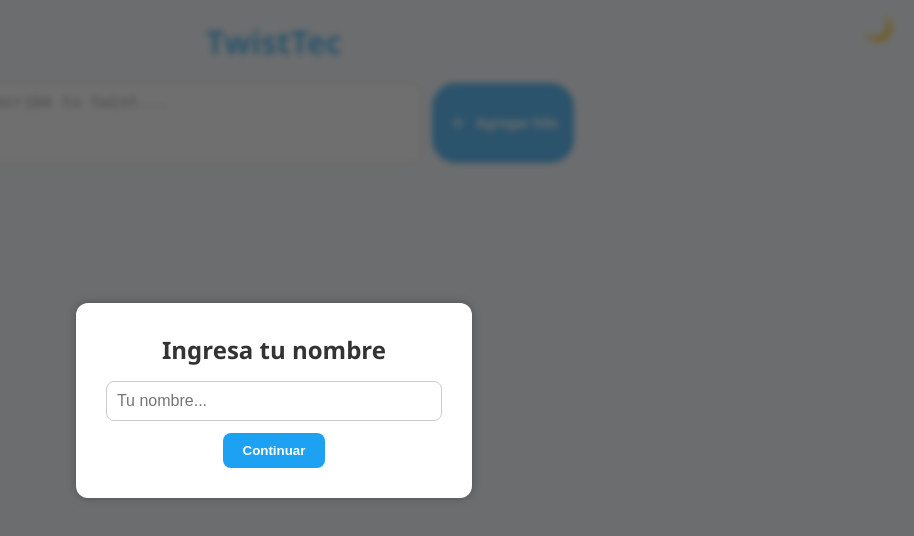
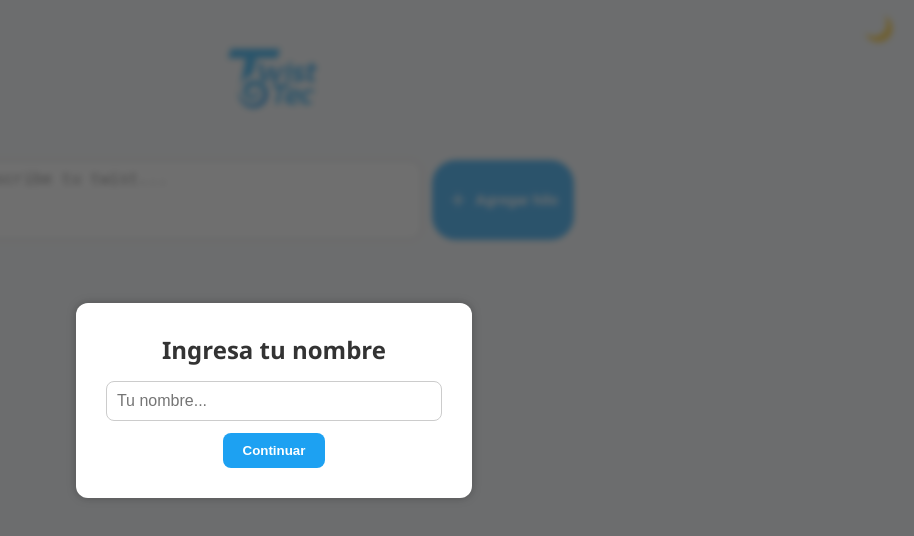
Before and after one commit to Sergio4664/Twistec_Frontend, a website built with webpack: page index.html in a window 1280 px wide. Shown: the whole page, without its empty margins (366-1280 px from the left). Built offline with nearby package versions, Linux system fonts and the light colour scheme; some packages are replaced by stand-ins of ours.

Commit message:
Despliegue

```diff
--- a/index.html
+++ b/index.html
@@ -15,7 +15,7 @@
   </div>
 
   <main>
-    <h1>TwistTec</h1>
+    <img src="twistec.png" alt="Logo TwistTec" style="height: 120px; display: block; margin: 0 auto 20px;" />
 
     <!-- Entrada para nuevo twist -->
     <section class="new-twist">
```
Also changed, not shown: twistec.png (added).
